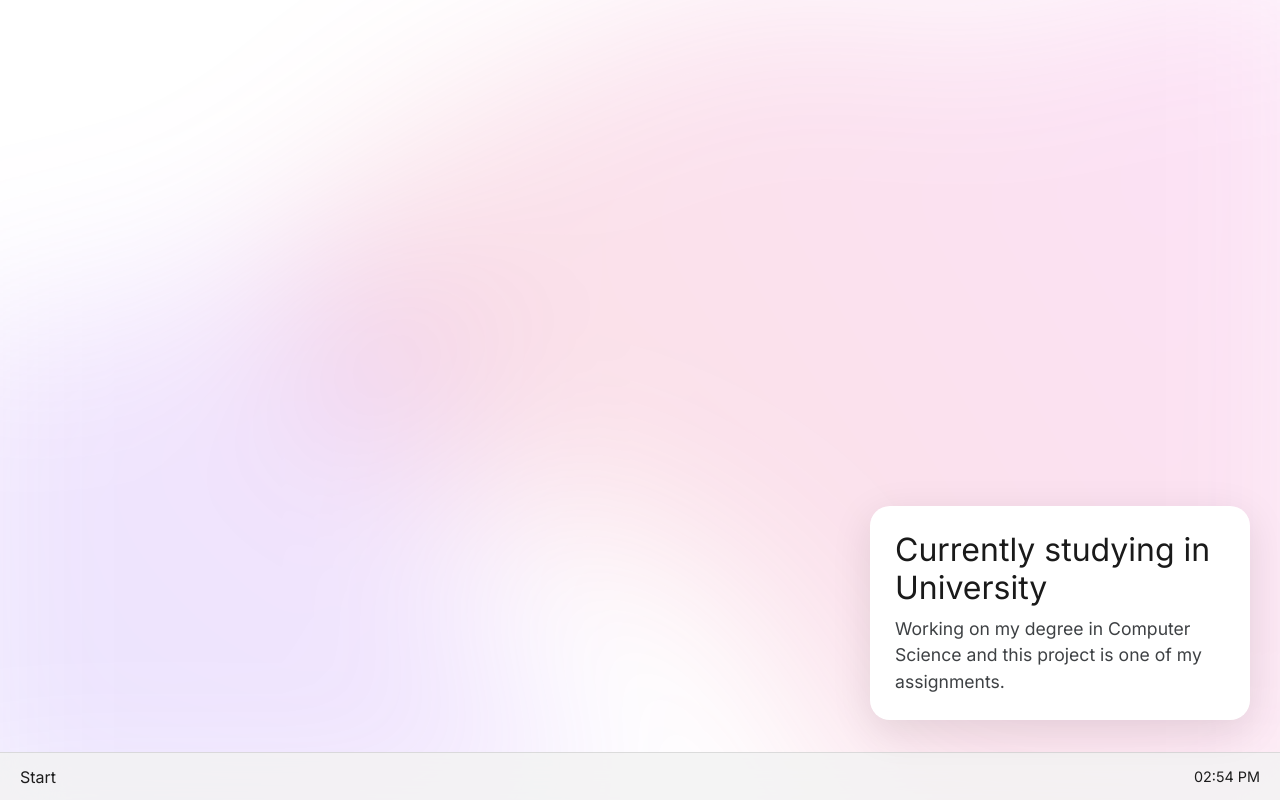
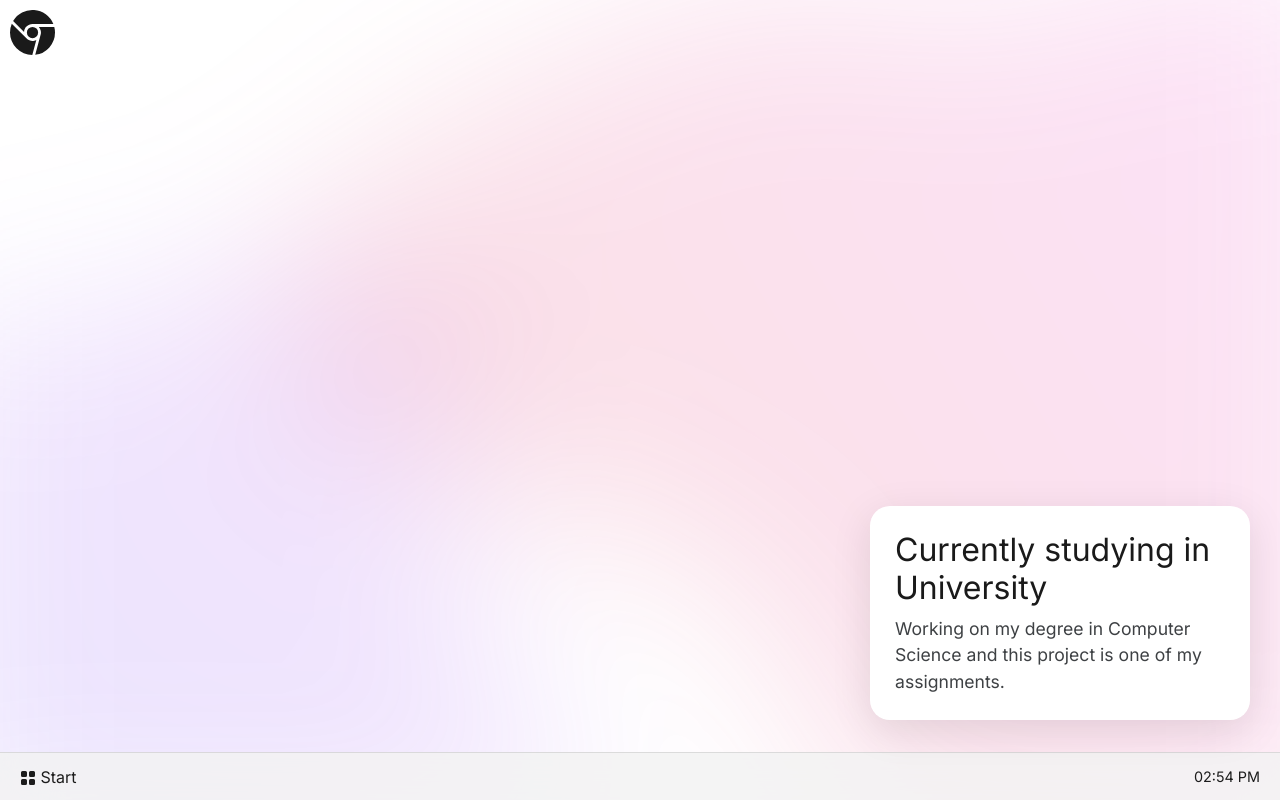
Before and after one commit to lunar-potato/bootstrap_portfolio, a website: page index.html in a window 1280 px wide. Drawn offline with nearby package versions, Linux system fonts and the light colour scheme.

Commit message:
Fixed icon issues, will make chrome modal

```diff
--- a/index.html
+++ b/index.html
@@ -4,7 +4,7 @@
 <head>
   <meta charset="utf-8">
   <meta name="viewport" content="width=device-width, initial-scale=1">
-  <title>Portfolio Os</title>
+  <title>Portfolio OS</title>
   <link href="https://cdn.jsdelivr.net/npm/bootstrap@5.3.8/dist/css/bootstrap.min.css" rel="stylesheet"
     integrity="sha384-sRIl4kxILFvY47J16cr9ZwB07vP4J8+LH7qKQnuqkuIAvNWLzeN8tE5YBujZqJLB" crossorigin="anonymous">
   <link rel="preconnect" href="https://fonts.googleapis.com">
@@ -19,7 +19,11 @@
   <header id="mainHeader">
     <nav class="taskbar">
       <div class="start-menu-btn" id="startBtn">
-        <i class="bi bi-grid-fill"></i> Start
+        <svg xmlns="http://www.w3.org/2000/svg" width="16" height="16" fill="currentColor" class="bi bi-grid-fill"
+          viewBox="0 0 16 16">
+          <path
+            d="M1 2.5A1.5 1.5 0 0 1 2.5 1h3A1.5 1.5 0 0 1 7 2.5v3A1.5 1.5 0 0 1 5.5 7h-3A1.5 1.5 0 0 1 1 5.5zm8 0A1.5 1.5 0 0 1 10.5 1h3A1.5 1.5 0 0 1 15 2.5v3A1.5 1.5 0 0 1 13.5 7h-3A1.5 1.5 0 0 1 9 5.5zm-8 8A1.5 1.5 0 0 1 2.5 9h3A1.5 1.5 0 0 1 7 10.5v3A1.5 1.5 0 0 1 5.5 15h-3A1.5 1.5 0 0 1 1 13.5zm8 0A1.5 1.5 0 0 1 10.5 9h3a1.5 1.5 0 0 1 1.5 1.5v3a1.5 1.5 0 0 1-1.5 1.5h-3A1.5 1.5 0 0 1 9 13.5z" />
+        </svg> Start
       </div>
       <div class="taskbar-divider"></div>
       <div class="taskbar-items">
@@ -32,7 +36,12 @@
   <img src="./assets/background.svg" alt="Background Image" id="bg-image" fetchpriority="high" />
 
   <main>
-      <i class="bi bi-browser-chrome"></i>
+    <svg xmlns="http://www.w3.org/2000/svg" width="45" height="45" fill="#1a1a1a" class="bi bi-browser-chrome"
+      id="chromeIcon" viewBox="0 0 16 16">
+      <path fill-rule="evenodd"
+        d="M16 8a8 8 0 0 1-7.022 7.94l1.902-7.098a3 3 0 0 0 .05-1.492A3 3 0 0 0 10.237 6h5.511A8 8 0 0 1 16 8M0 8a8 8 0 0 0 7.927 8l1.426-5.321a3 3 0 0 1-.723.255 3 3 0 0 1-1.743-.147 3 3 0 0 1-1.043-.7L.633 4.876A8 8 0 0 0 0 8m5.004-.167L1.108 3.936A8.003 8.003 0 0 1 15.418 5H8.066a3 3 0 0 0-1.252.243 2.99 2.99 0 0 0-1.81 2.59M8 10a2 2 0 1 0 0-4 2 2 0 0 0 0 4" />
+    </svg>
+
 
 
     <!-- <section class="desktop">
--- a/styles/style.css
+++ b/styles/style.css
@@ -91,3 +91,9 @@ body, html {
     gap: 20px;
     font-size: 0.9rem;
 }
+
+#chromeIcon {
+    cursor: pointer;
+    transition: opacity 0.2s;
+    margin: 10px 10px;
+}
```
